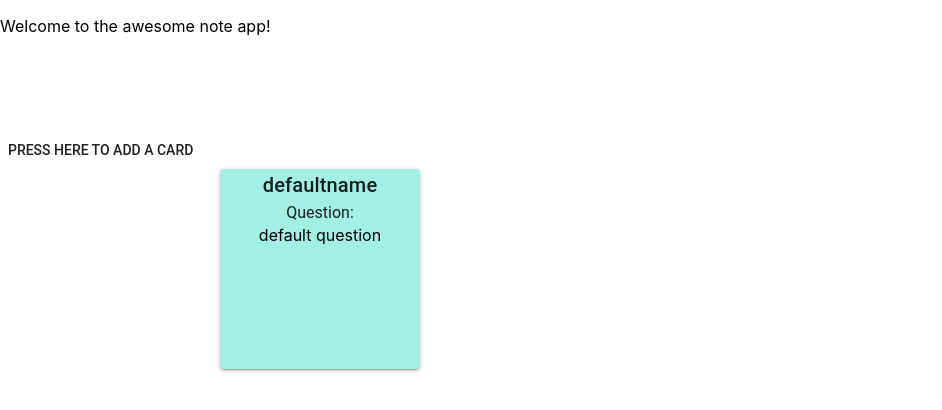
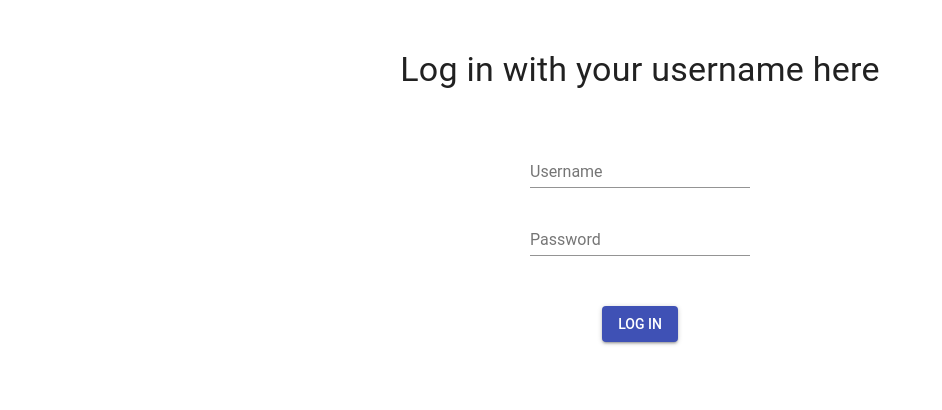
Before and after one commit to rubensseva/note-app, a React (Create React App) app in the folder client/: page / in a window 1280 px wide. Shown: the top 410 px of the page, without its empty margins (0-942 px from the left). Built offline with nearby package versions, Linux system fonts and the light colour scheme.

Commit message:
loginform working + other fixes

```diff
--- a/client/package.json
+++ b/client/package.json
@@ -4,10 +4,12 @@
   "private": true,
   "dependencies": {
     "@material-ui/core": "^3.9.3",
+    "prettier": "^1.17.1",
     "react": "^16.8.6",
     "react-card-flip": "^0.7.1",
     "react-dom": "^16.8.6",
     "react-redux": "^7.0.3",
+    "react-router-dom": "^5.0.0",
     "react-scripts": "3.0.1",
     "react-trianglify": "git+https://github.com/flexzuu/react-trianglify.git",
     "redux": "^4.0.1",
--- a/client/src/App.js
+++ b/client/src/App.js
@@ -4,20 +4,23 @@ import store from './store';
 import Grid from '@material-ui/core/Grid';
 import Paper from '@material-ui/core/Paper';
 
+import { HashRouter, Route, Switch } from 'react-router-dom';
+
 import { addCard } from './actions/cardActions';
+import LoginScreen from './screens/LoginScreen';
 import './App.css';
 
-import Cards from './screens/cardsScreen';
+import Cards from './screens/CardsScreen';
 
 function App() {
   return (
     <Provider store={store}>
-      <div>
-        <p style={{ height: '100px'}}>
-          Welcome to the awesome note app!
-        </p>
-      </div>
-    <Cards />
+      <HashRouter>
+        <Switch>
+          <Route exact path="/" component={LoginScreen} />
+          <Route exact path="/cards" component={Cards} />
+      </Switch>
+    </HashRouter>
   </Provider>
   );
 }
--- /dev/null
+++ b/client/src/components/LoginForm.js
@@ -0,0 +1,56 @@
+import React, { Component } from 'react';
+import TextField from '@material-ui/core/TextField';
+import Typography from '@material-ui/core/Typography';
+import Grid from '@material-ui/core/Grid';
+import Button from '@material-ui/core/Button'
+
+
+export class LoginForm extends Component {
+
+    constructor(props) {
+      super(props)
+    }
+
+    render() {
+        const { classes } = this.props;
+        return (
+          <div>
+            <Grid container
+              direction="column"
+              alignItems="center"
+            >
+              <Grid item style={{padding:"50px"}}>
+                <Typography variant="h4">
+                  Log in with your username here
+                </Typography>
+              </Grid>
+              <Grid item >
+                <TextField
+                  label="Username"
+                  type="username"
+                  hintText="Enter your username here"
+                  floatingLabelText="Username"
+                  style={{ backgroundColor: '#fff' }}
+                />
+              </Grid>
+              <br/>
+              <Grid item>
+                <TextField
+                  label="Password"
+                  type="password"
+                  hintText="Enter your Password"
+                  floatingLabelText="Password"
+                  />
+              </Grid>
+              <Grid item style={{margin: "50px"}}>
+              <Button variant="contained" color="primary" >
+                Log in
+              </Button>
+              </Grid>
+            </Grid>
+          </div>
+        )
+    }
+}
+
+export default LoginForm;
--- /dev/null
+++ b/client/src/screens/LoginScreen.js
@@ -0,0 +1,26 @@
+import React, {Component } from 'react';
+import { connect } from 'react-redux';
+import Grid from '@material-ui/core/Grid';
+import TextField from '@material-ui/core/TextField';
+
+import LoginForm from '../components/LoginForm';
+
+export class LoginScreen extends Component {
+    constructor(props) {
+        super(props)
+    }
+
+    render() {
+        return (
+            <Grid container direction="column">
+                <LoginForm />
+            </Grid>
+        )
+    }
+}
+
+
+const mapStateToProps = state => ({
+});
+
+export default connect(mapStateToProps, {})(LoginScreen);
```
Also changed, not shown: client/src/screens/CardsScreen.js (renamed from client/src/screens/cardsScreen.js), 2 other files (tests, documents, lock files or other folders).
